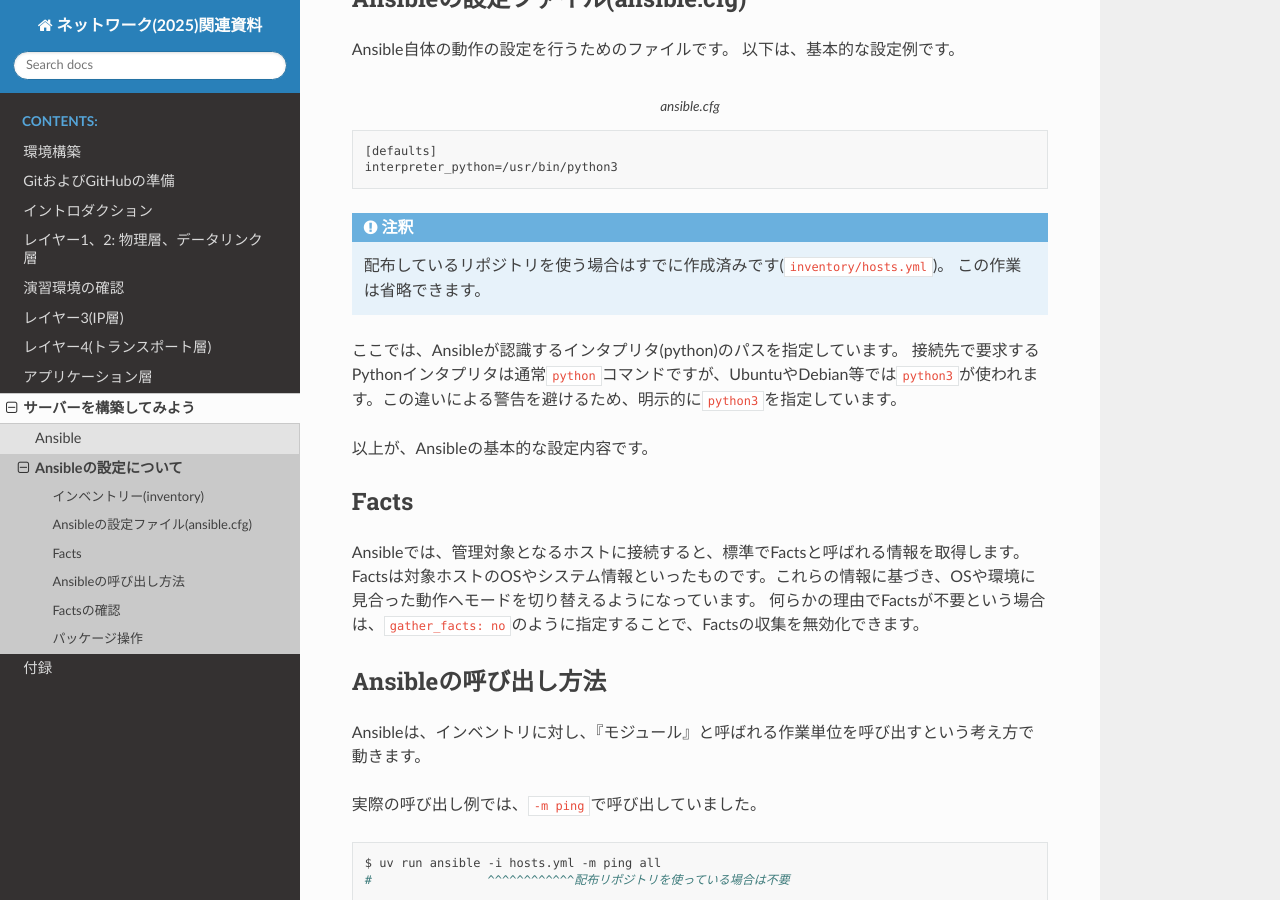
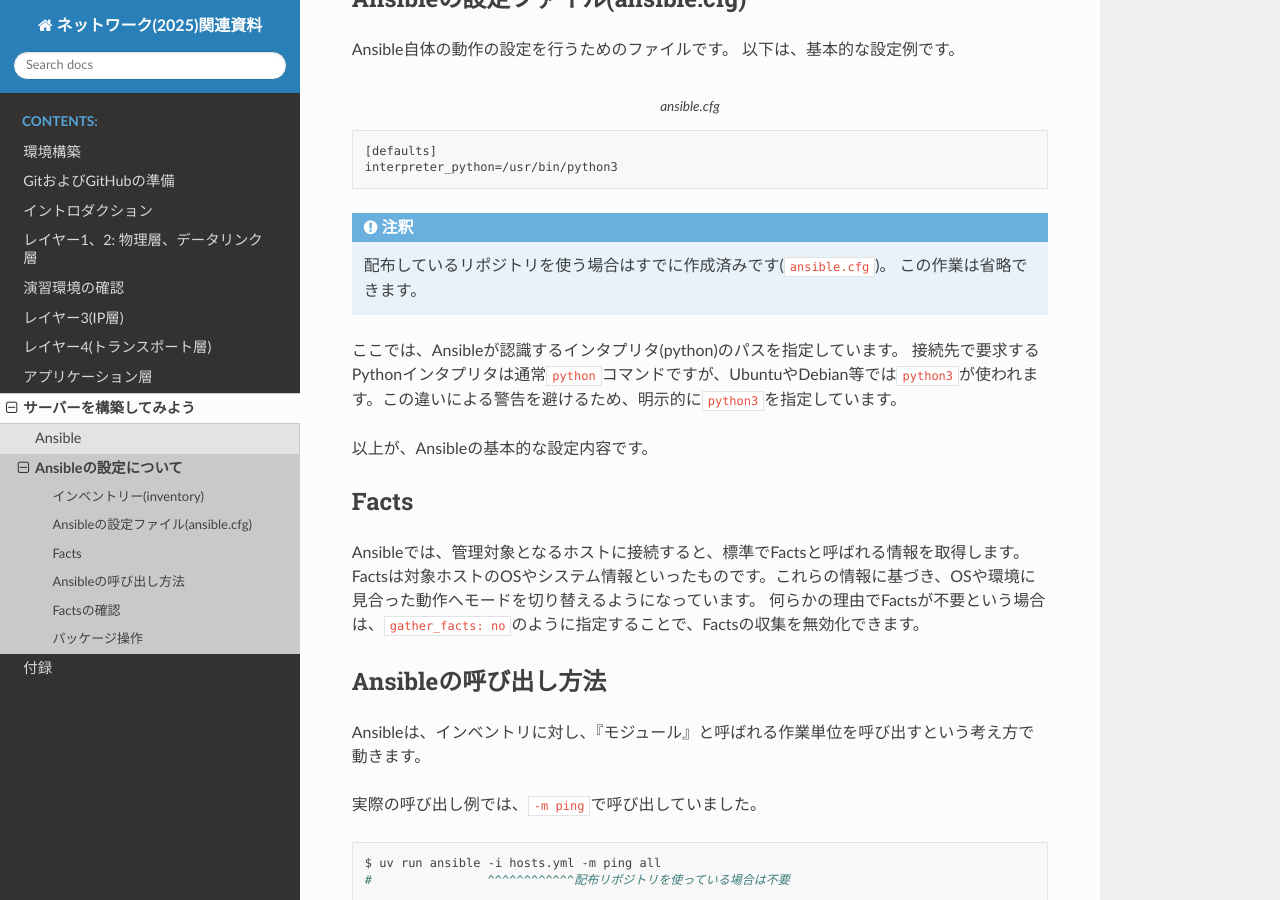
Before and after one commit to densuke/2025-network-doc, a Sphinx documentation site: the page built from source/server/config.md, in a window 1280 px wide and 900 px high, scrolled down 896 px. Built offline with Sphinx 7.4.7 and the Read the Docs theme 3.1.0, drawn with Linux system fonts in a browser that asks for light colours.

Commit message:
指摘の対応

`````diff
--- a/source/server/config.md
+++ b/source/server/config.md
@@ -33,7 +33,7 @@
 ```
 
 ```{note}
-配布しているリポジトリを使う場合はすでに作成済みです(`inventory/hosts.yml`)。
+配布しているリポジトリを使う場合はすでに作成済みです(`ansible.cfg`)。
 この作業は省略できます。
 ```
 
@@ -59,9 +59,9 @@
 #                ^^^^^^^^^^^^配布リポジトリを使っている場合は不要
 ```
 
-````{note}
+```{note}
 配布しているリポジトリを使っている場合、`ansible.cfg`にてインベントリファイルを指定済みのため、`-i hosts.yml`は不要です。
-````
+```
 
 この例では、`ping`モジュールを使って、インベントリ内の全ホスト(`all`)に対してping操作を行っています。
 pingモジュールは、対象ホストに対して接続が可能かということを確認するという機能を提供します。これ自体がシステムを改変することはないため、`changed: false`となっています。
`````
